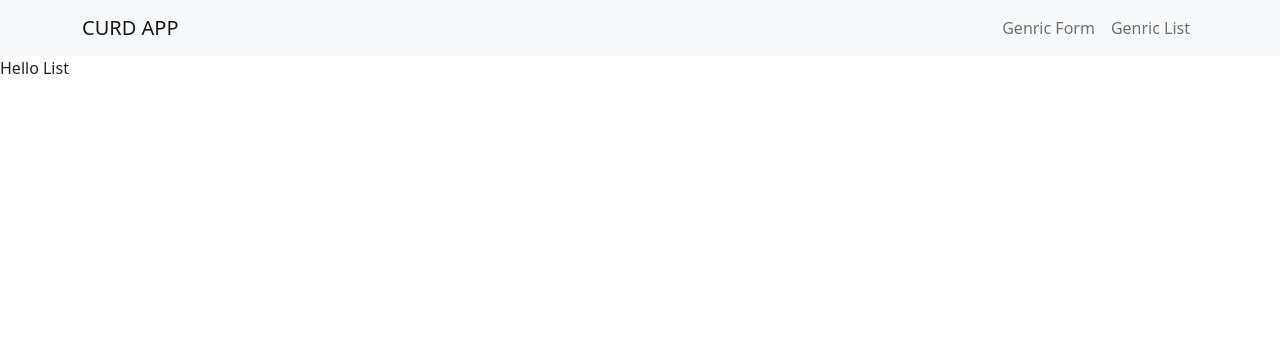
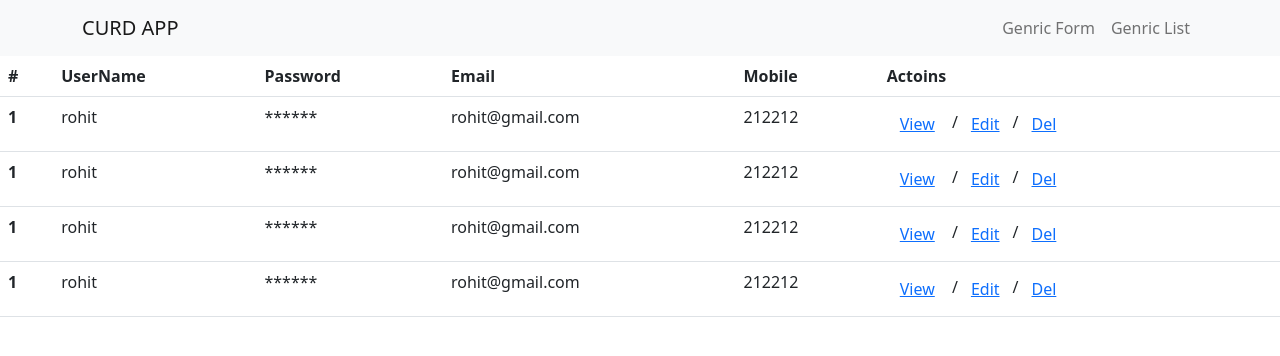
Before and after one commit to kodecdac/advday1, a React (Create React App) app: page /generic-list in a window 1280 px wide. Shown: the top 356 px of the page. Built offline with nearby package versions, Linux system fonts and the light colour scheme.

Commit message:
basic page design.

```diff
--- a/src/pages/GenericList.js
+++ b/src/pages/GenericList.js
@@ -1,5 +1,73 @@
 function GenericList() {
-  return <div>Hello List</div>;
+  return (
+    <div>
+      <table className="table">
+        <thead>
+          <tr>
+            <th scope="col">#</th>
+            <th scope="col">UserName</th>
+            <th scope="col">Password</th>
+            <th scope="col">Email</th>
+            <th scope="col">Mobile</th>
+            <th scope="col">Actoins</th>
+          </tr>
+        </thead>
+        <tbody>
+          <tr>
+            <th scope="row">1</th>
+            <td>rohit</td>
+            <td>******</td>
+            <td>rohit@gmail.com</td>
+            <td>212212</td>
+            <td>
+              <input className="btn btn-link" type="button" value="View" /> /
+              <input className="btn btn-link" type="button" value="Edit" />
+              /<input className="btn btn-link" type="button" value="Del" />
+            </td>
+          </tr>
+
+          <tr>
+            <th scope="row">1</th>
+            <td>rohit</td>
+            <td>******</td>
+            <td>rohit@gmail.com</td>
+            <td>212212</td>
+            <td>
+              <input className="btn btn-link" type="button" value="View" /> /
+              <input className="btn btn-link" type="button" value="Edit" />
+              /<input className="btn btn-link" type="button" value="Del" />
+            </td>
+          </tr>
+
+          <tr>
+            <th scope="row">1</th>
+            <td>rohit</td>
+            <td>******</td>
+            <td>rohit@gmail.com</td>
+            <td>212212</td>
+            <td>
+              <input className="btn btn-link" type="button" value="View" /> /
+              <input className="btn btn-link" type="button" value="Edit" />
+              /<input className="btn btn-link" type="button" value="Del" />
+            </td>
+          </tr>
+
+          <tr>
+            <th scope="row">1</th>
+            <td>rohit</td>
+            <td>******</td>
+            <td>rohit@gmail.com</td>
+            <td>212212</td>
+            <td>
+              <input className="btn btn-link" type="button" value="View" /> /
+              <input className="btn btn-link" type="button" value="Edit" />
+              /<input className="btn btn-link" type="button" value="Del" />
+            </td>
+          </tr>
+        </tbody>
+      </table>
+    </div>
+  );
 }
 
 export default GenericList;
```
